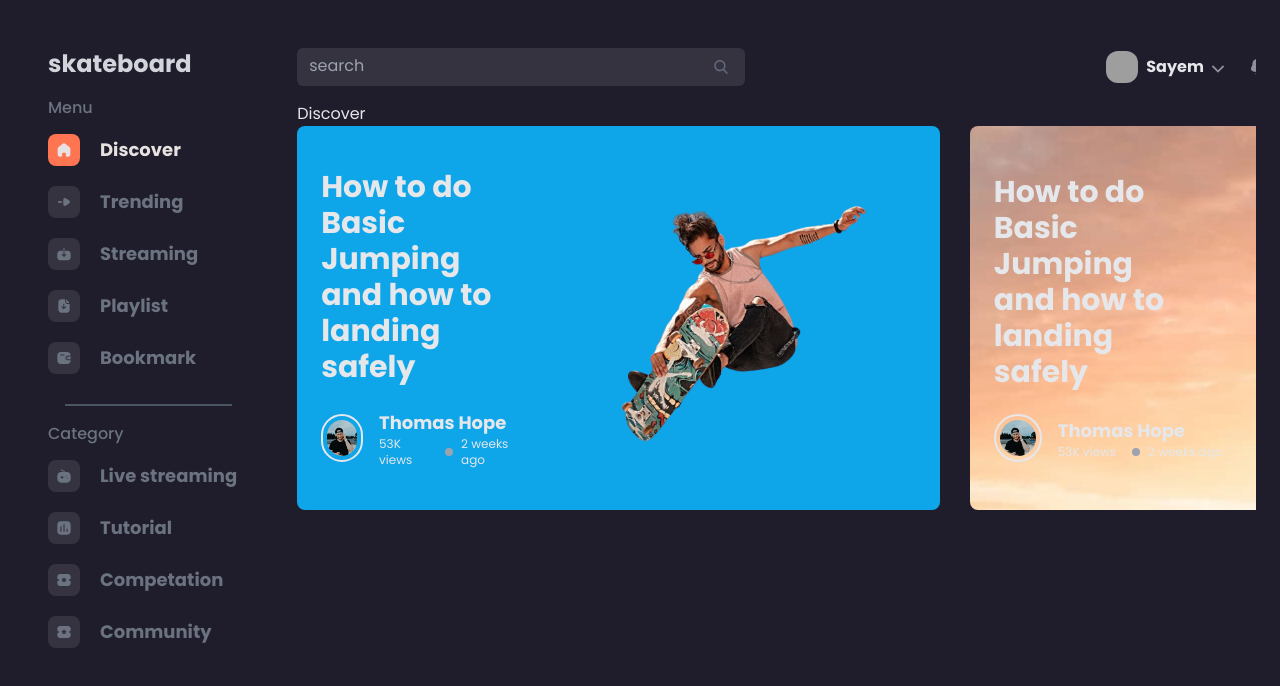
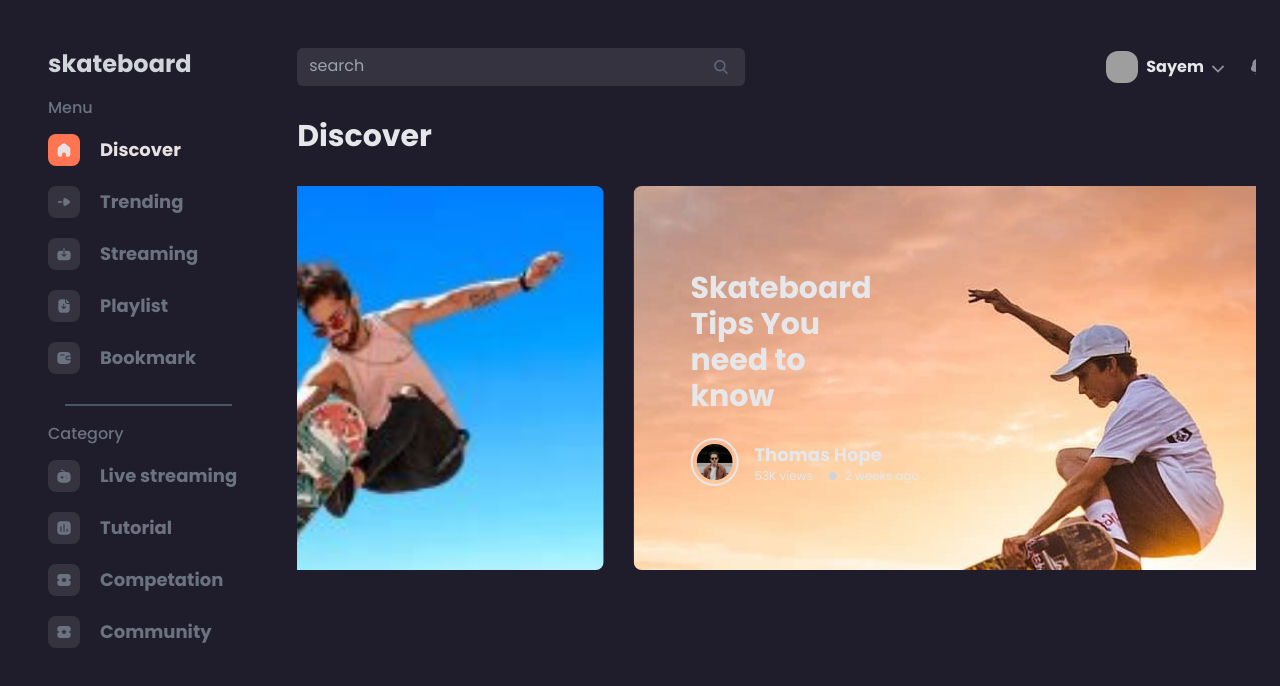
Before and after one commit to kazi331/skateboard, a React (Vite) app: page / in a window 1280 px wide. Shown: the top 686 px of the page. Built offline with nearby package versions, Linux system fonts and the light colour scheme; grey boxes are pictures that could not be loaded.

Commit message:
banner done

```diff
--- a/src/components/Discover/Banner.css
+++ b/src/components/Discover/Banner.css
@@ -20,10 +20,24 @@
     object-fit: cover;
 }
 
-
+.banner-content-1 {
+    background: url('../../assets/Images/banner1.jpg');
+    background-position: center;
+    background-size: cover;
+    background-repeat: no-repeat;
+}
 .banner-content{
 background: url('../../assets/Images/2nd-banner2.jpg');
 background-position: center;
 background-size: cover;
 background-repeat: no-repeat;
 }
+
+@media screen and (max-width:560px) {
+    .swiper {
+            width: 100%;
+            height: 100%;
+
+        }
+
+}
--- a/src/components/Discover/Banner.jsx
+++ b/src/components/Discover/Banner.jsx
@@ -7,56 +7,21 @@ import { Autoplay } from "swiper";
 import './Banner.css';
 import avatarImg from '../../assets/Images/alif.jpg';
 import avatarImg2 from '../../assets/Images/avatar2.jpg';
-import bannerImg from '../../assets/Images/skate-removebg-.png';
-import bannerImg2 from '../../assets/Images/2nd-banner2.jpg';
+
 
 function Banner() {
     return (
          <div >
             <Swiper  slidesPerView={1.5}
                 spaceBetween={30}
-        // autoplay={{
-        //   delay: 1800,
-        //   disableOnInteraction: false,
-        // }}
+        autoplay={{
+          delay: 1800,
+          disableOnInteraction: false,
+        }}
 
         modules={[Autoplay]}
        >
-                <SwiperSlide className="rounded-lg p-6 bg-sky-500 text-primary lg:h-96 overflow-hidden" >
-
-                      <div className="lg:flex justify-center items-start ">
-
-                          <div className='lg:w-1/2 text-start '>
-                             <h1 className="text-3xl font-bold">How to do Basic Jumping and how to landing safely</h1>
-                                <div className='flex justify-start items-center pt-6 '>
-                                    <div className='flex justify-between items-center'>
-                                          <div className='w-12 h-12'>
-                                    <img className='rounded-full border-2 p-1' src={avatarImg} alt="user-img" />
-                                    </div>
-                                     <div className='ml-4'>
-                                            <h1 className='font-bold'>Thomas Hope</h1>
-                                            <div className='flex  text-xs'>
-                                            <p> 53K views</p>
-                                            <div className='flex justify-center items-center ml-4'>
-                                                <div className="w-1 h-1 rounded-full bg-gray-400 p-1">
-
-                                                </div>
-                                           <p className='ml-2'>2 weeks ago </p>
-                                            </div>
-
-                                           </div>
-                          </div>
-                                  </div>
-                           </div>
-                            </div>
-                             <div className=''>
-                                  <img  src={bannerImg} className="      rounded-lg w-full" />
-                             </div>
-                      </div>
-
-
-        </SwiperSlide>
-    <SwiperSlide className="rounded-lg p-6 banner-content text-primary lg:h-96 overflow-hidden" >
+               <SwiperSlide className="rounded-lg p-6 banner-content-1 text-primary lg:h-96 overflow-hidden" >
                           <div className=' text-start '>
                              <h1 className="text-3xl font-bold lg:w-1/3">How to do Basic Jumping and how to landing safely</h1>
                                 <div className='flex justify-start items-center pt-6 '>
@@ -69,7 +34,33 @@ function Banner() {
                                             <div className='flex  text-xs'>
                                             <p> 53K views</p>
                                             <div className='flex justify-center items-center ml-4'>
-                                                <div className="w-1 h-1 rounded-full bg-gray-400 p-1">
+                                                <div className="w-1 h-1 rounded-full bg-gray-300 p-1">
+
+                                                </div>
+                                           <p className='ml-2'>2 weeks ago </p>
+                                            </div>
+
+                                           </div>
+                          </div>
+                                  </div>
+                           </div>
+                            </div>
+
+        </SwiperSlide>
+    <SwiperSlide className="rounded-lg p-6 banner-content text-primary lg:h-96 overflow-hidden" >
+                          <div className=' text-start '>
+                             <h1 className="text-3xl font-bold lg:w-1/3">Skateboard Tips You need to know</h1>
+                                <div className='flex justify-start items-center pt-6 '>
+                                    <div className='flex justify-between items-center'>
+                                          <div className='w-12 h-12'>
+                                    <img className='rounded-full border-2 p-1' src={avatarImg2} alt="user-img" />
+                                    </div>
+                                     <div className='ml-4'>
+                                            <h1 className='font-bold'>Thomas Hope</h1>
+                                            <div className='flex  text-xs'>
+                                            <p> 53K views</p>
+                                            <div className='flex justify-center items-center ml-4'>
+                                                <div className="w-1 h-1 rounded-full bg-gray-300 p-1">
 
                                                 </div>
                                            <p className='ml-2'>2 weeks ago </p>
--- /dev/null
+++ b/src/components/Discover/DisCover.jsx
@@ -0,0 +1,12 @@
+import React from 'react';
+import Banner from './Banner';
+
+const Discover = () => {
+    return (
+        <div>
+            <Banner/>
+        </div>
+    );
+};
+
+export default Discover;
--- a/src/pages/Discover.jsx
+++ b/src/pages/Discover.jsx
@@ -1,11 +1,11 @@
 import React from 'react'
 import Banner from '../components/Discover/Banner'
-
+import DisCover from '../components/Discover/DisCover'
 const Discover = () => {
   return (
     <div>
-      <h2>Discover</h2>
-     <Banner/>
+      <h2 className='text-3xl my-8 font-bold'>Discover</h2>
+     <DisCover/>
     </div>
   )
 }
```
Also changed, not shown: src/assets/Images/banner1.jpg (added).
